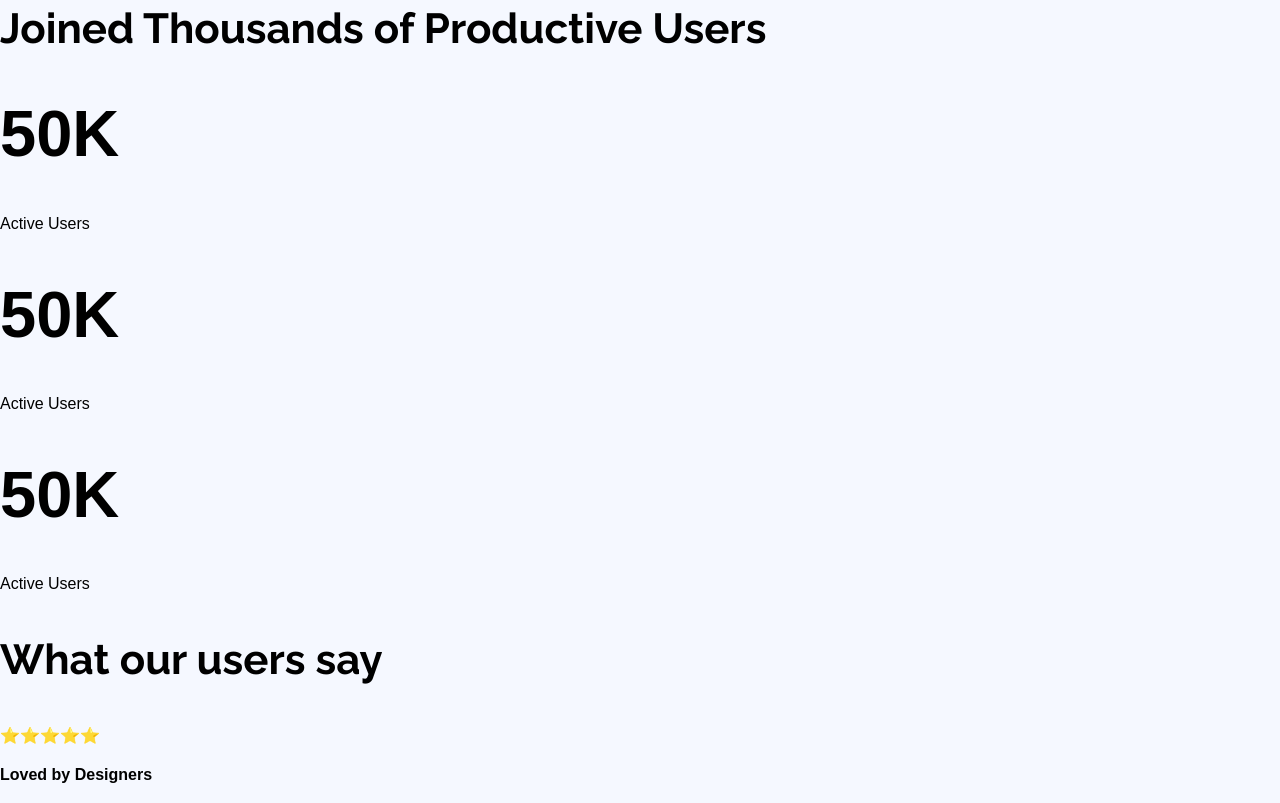
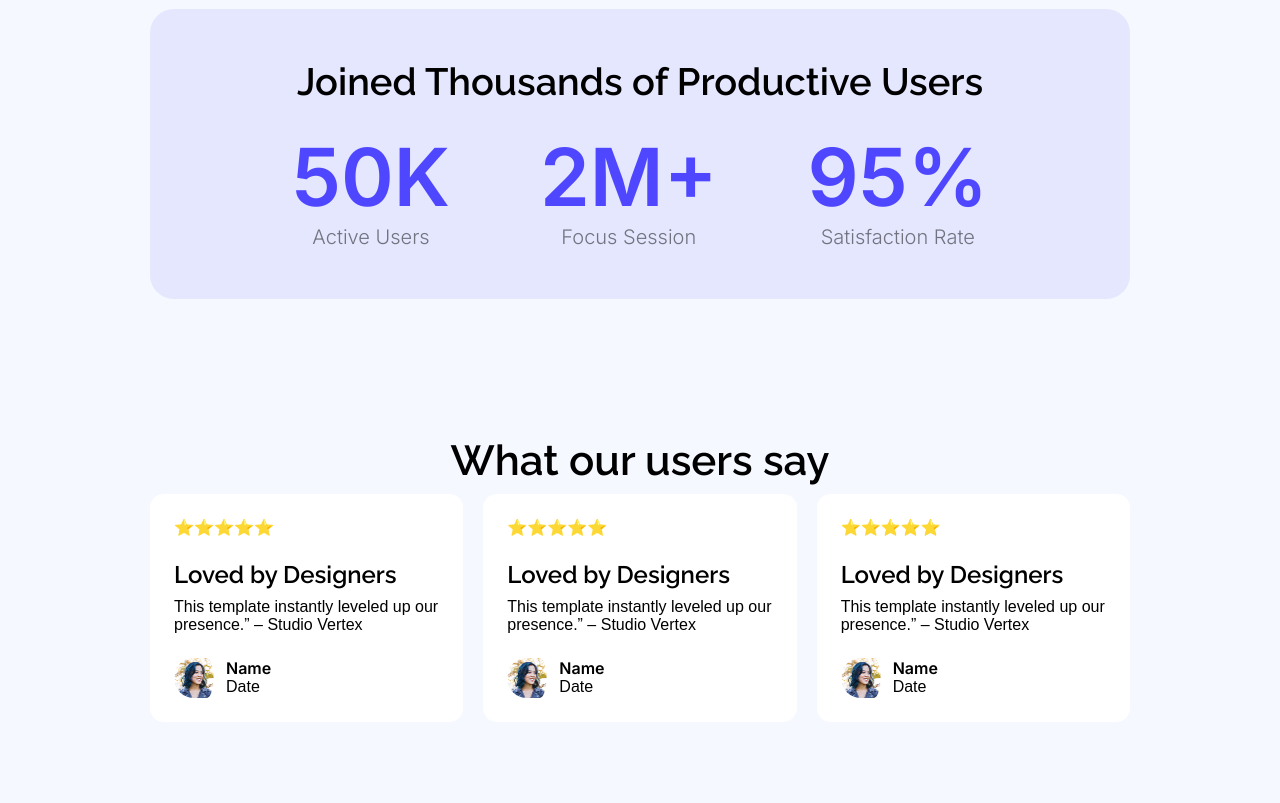
Before and after one commit to moshiur-hridoy/Practice1, a plain HTML site: page index.html in a window 1280 px wide. Shown: the part 1237-2040 px from the top of the page. Drawn offline with Linux system fonts and the light colour scheme.

Commit message:
mejor update

```diff
--- a/index.html
+++ b/index.html
@@ -11,6 +11,7 @@
 </head>
 <body>
 
+<Header>
     <section class="hero">
     <nav class="navbar">
         <h3>LOGO</h3>
@@ -18,12 +19,12 @@
     </nav>
     <div class="hero-content">
         <H1 class="hero-h1">Cool Dark UI Template for <br> Webflow Agencies!</H1>
-        <button>Stay Focus</button>
+        <button>Stay Focused</button>
     </div>
     </section>
-
-
-
+</Header>
+<!-- SEE IT IN YOUR ACTION -->
+<main>
     <section class="see-it-in-action">
         <div class="left-content">
             <H3>See It in Action</H3>
@@ -33,58 +34,72 @@
         <img  class="seeit-img" src="Images/wc-mini.png">
     </section>
 
+<!-- FACTS -->
 
+    <div class="facts">
+        <H4 class="facts-title">Joined Thousands of Productive Users</H4>
+        <div class="facts-content">
+                <div class="facts-item">
+                    <H1 class="facts-h1">50K</H1>
+                    <p class="facts-p">Active Users</p>
+            </div>
 
-    <div>
-        <H3>Joined Thousands of Productive Users</H3>
-        <span>
-        <div>
-            <H1>50K</H1>
-            <p>Active Users</p>
+            <div class="facts-item">
+                <H1 class="facts-h1">2M+</H1>
+                <p class="facts-p">Focus Session</p>
+            </div>
+
+            <div class="facts-item">
+                <H1 class="facts-h1">95%</H1>
+                <p class="facts-p">Satisfaction Rate</p>
+            </div>
         </div>
-        <div>
-            <H1>50K</H1>
-            <p>Active Users</p>
-        </div>
-        <div>
-            <H1>50K</H1>
-            <p>Active Users</p>
-        </div>
-        </span>
     </div>
 
-    <section>
-        <h3>What our users say</h3>
-        <div>
-            <p>⭐️⭐️⭐️⭐️⭐️</p>
-            <h4>Loved by Designers</h4>
-            <p>This template instantly leveled up our presence.” – Studio Vertex</p>
-            <div>
-                <img src="" alt="">
-                <P>Name</P>
-                <P></P>
+<!-- TESTIMONIALS -->
+
+    <section class="testimonials">
+        <h3 class="testimonials__title">What our users say</h3>
+        <div class="testimonials-card__group">
+            <div class="testimonials-card">
+                <p class="ratings">⭐️⭐️⭐️⭐️⭐️</p>
+                <h5 class="testimonials__title">Loved by Designers</h5>
+                <p>This template instantly leveled up our presence.” – Studio Vertex</p>
+                <div class="user">
+                    <img class="avater" src="Images/avatar.png" alt="" >
+                    <span>
+                        <P class="body">Name</P>
+                        <P>Date </P>
+                    </span>
+                </div>
+            </div>
+            <div class="testimonials-card">
+                <p class="ratings">⭐️⭐️⭐️⭐️⭐️</p>
+                <h5 class="testimonials__title">Loved by Designers</h5>
+                <p>This template instantly leveled up our presence.” – Studio Vertex</p>
+                <div class="user">
+                    <img class="avater" src="Images/avatar.png" alt="" >
+                    <span>
+                        <P class="body">Name</P>
+                        <P>Date </P>
+                    </span>
+                </div>
+            </div>
+            <div class="testimonials-card">
+                <p class="ratings">⭐️⭐️⭐️⭐️⭐️</p>
+                <h5 class="testimonials__title">Loved by Designers</h5>
+                <p>This template instantly leveled up our presence.” – Studio Vertex</p>
+                <div class="user">
+                    <img class="avater" src="Images/avatar.png" alt="" >
+                    <span>
+                        <P class="body">Name</P>
+                        <P>Date </P>
+                    </span>
+                </div>
             </div>
         </div>
-        <div>
-            <p>⭐️⭐️⭐️⭐️⭐️</p>
-            <h4>Loved by Designers</h4>
-            <p>This template instantly leveled up our presence.” – Studio Vertex</p>
-            <div>
-                <img src="" alt="">
-                <P>Name</P>
-                <P></P>
-            </div>
-        </div>
-        <div>
-            <p>⭐️⭐️⭐️⭐️⭐️</p>
-            <h4>Loved by Designers</h4>
-            <p>This template instantly leveled up our presence.” – Studio Vertex</p>
-            <div>
-                <img src="" alt="">
-                <P>Name</P>
-                <P></P>
-            </div>
-        </div>
+
     </section>
+</main>
 </body>
 </html>
--- a/style.css
+++ b/style.css
@@ -8,7 +8,13 @@ body {
   display: flex;
   justify-content: space-between;
   align-items: center;
+  margin: 0;
+  padding: 0;
 }
+
+/* ==========================
+    HERO
+=============================== */
 
 .hero {
   background-image: url(Images/Hero-bg.png);
@@ -24,11 +30,17 @@ body {
   align-self: center;
   margin: auto;
   text-align: center;
+  padding: 158px 0 0 0;
 }
 
 .hero-h1 {
   text-align: center;
+  padding: 37px;
 }
+
+/* ==========================
+    COMPONENTS
+=============================== */
 
 button {
   height: 48px;
@@ -41,23 +53,72 @@ button {
   font-weight: 500;
 }
 
+/* ==========================
+    STYLE
+=============================== */
+
+h1,
+h2,
+h3,
+h4,
+h5,
+h6 {
+  font-family: "Raleway", sans-serif;
+  font-weight: 600;
+  line-height: 1.2;
+}
 h1 {
   font-size: 65px;
+  margin: auto;
 }
 
 h3 {
+  font-size: 42px;
+  margin: 0;
+}
+
+h4 {
+  font-size: 38px;
   font-family: Raleway;
-  font-size: 42px;
+  margin: 0;
 }
+h5 {
+  font-size: 24px;
+  font-family: Raleway;
+  margin: 0;
+}
+
+p {
+  margin: auto;
+}
+
+main {
+  padding: 0 150px;
+  max-width: 1140px;
+  justify-content: space-between;
+  align-items: center;
+  align-content: center;
+  margin: auto;
+}
+
+/* ==========================
+    SEE IT IN YOUR ACTION
+=============================== */
 
 .see-it-in-action {
   display: flex;
   justify-content: space-between;
-  padding: 116px 144px;
+  align-items: center;
+  align-content: center;
+  padding: 116px 0;
   gap: 100px;
-  /* max-width: 900px; */
-  /* align-items: self-end;
-  align-content: center; */
+}
+
+.p1 {
+  font-family: Raleway;
+  font-size: 24px;
+  padding: 20px 0;
+  color: #8d8e98;
 }
 
 img {
@@ -66,14 +127,99 @@ img {
   border-radius: 48px;
 }
 
-.p1 {
-  font-family: Raleway;
-  font-size: 24px;
-}
-
 .left-content {
   max-width: 517px;
 }
 
-section {
+/* ==========================
+    FACTS
+============================= */
+
+.facts {
+  padding: 116px 0;
+  text-align: center;
+  background-color: #e5e7ff;
+  padding: 50px 142px;
+  border-radius: 24px;
+  margin: 0;
 }
+
+.facts-content {
+  display: flex;
+  justify-content: space-between;
+  align-items: center;
+}
+
+.facts-item {
+  padding: 0;
+  align-content: center;
+  align-items: center;
+  text-align: center;
+}
+
+.facts-h1 {
+  font-family: Inter;
+  font-size: 80px;
+  color: #4e47ff;
+}
+
+.facts-p {
+  font-size: 20px;
+  font-family: Inter;
+  font-weight: 300;
+  color: rgba(0, 0, 0, 50%);
+}
+
+.facts-title {
+  padding-bottom: 24px;
+}
+
+/* ==========================
+    TESTIMONIALS
+============================= */
+
+.testimonials {
+  text-align: center;
+  padding: 137px 0;
+}
+
+.testimonials__title {
+  padding-bottom: 50px;
+}
+
+.testimonials-card {
+  background-color: white;
+  padding: 24px;
+  border-radius: 14px;
+  text-align: left;
+}
+
+.avater {
+  width: 40px;
+  height: 40px;
+  padding-right: 12px;
+}
+
+.user {
+  display: flex;
+  padding-top: 24px;
+}
+
+.body {
+  font-size: 16px;
+  font-family: inter;
+  font-weight: 600;
+}
+
+.ratings {
+  padding-bottom: 24px;
+}
+
+.testimonials-card__group {
+  display: flex;
+  gap: 20px;
+}
+
+.testimonials__title {
+  padding-bottom: 8px;
+}
```
Also changed, not shown: Images/avatar.png (added).
